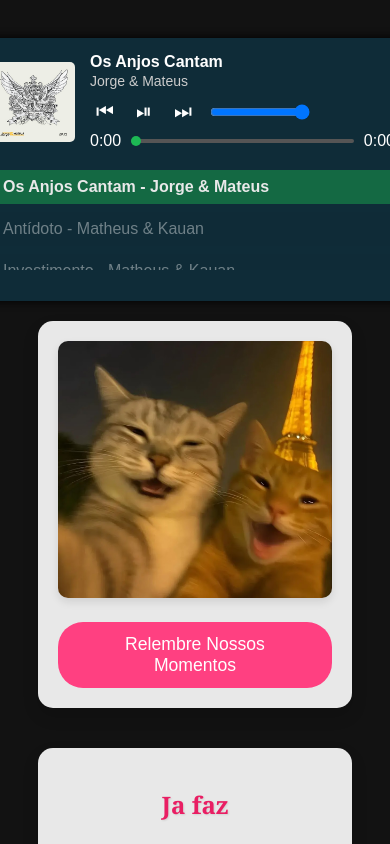
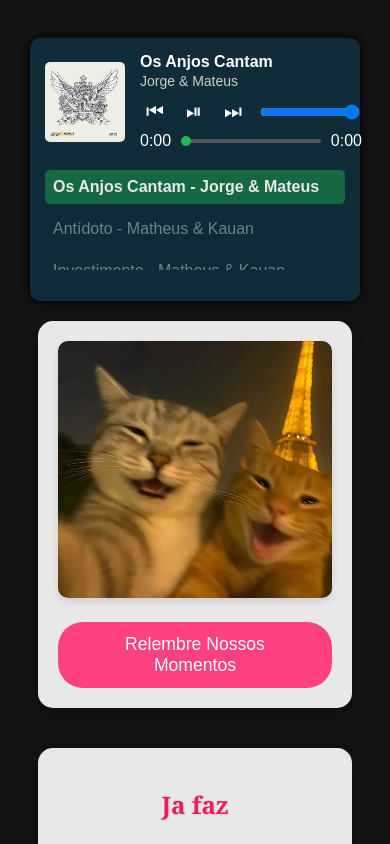
Before and after one commit to TulioBreyner/martinsbreyner, a plain HTML site: page index.html in a window 390 px wide. Shown: the top 844 px of the page. Drawn offline with Linux system fonts and the light colour scheme.

Commit message:
Style Updade
Alteração de tittle da pagina e redimensionamento das musicas

```diff
--- a/index.html
+++ b/index.html
@@ -3,7 +3,7 @@
 <head>
   <meta charset="UTF-8" />
   <meta name="viewport" content="width=device-width, initial-scale=1.0"/>
-  <title>Spotify Fake Player</title>
+  <title>Silene❤Tulio</title>
   <link rel="stylesheet" href="musicas.css"/>
   <link rel="stylesheet" href="style.css">
 </head>
--- a/musicas.css
+++ b/musicas.css
@@ -12,7 +12,7 @@ body {
 .player-container {
   background: #0f2c38;
   border-radius: 10px;
-  width: 400px;
+  width: 500px;
   box-shadow: 0 0 10px #000;
   padding: 15px;
 }
@@ -133,3 +133,15 @@ body {
   border-radius: 50%;
   cursor: pointer;
 }
+
+@media (max-width: 575px) {
+  .player-container {
+    width: 350px;
+  }
+}
+
+@media (max-width: 390px) {
+  .player-container {
+    width: 300px;
+  }
+}
```
